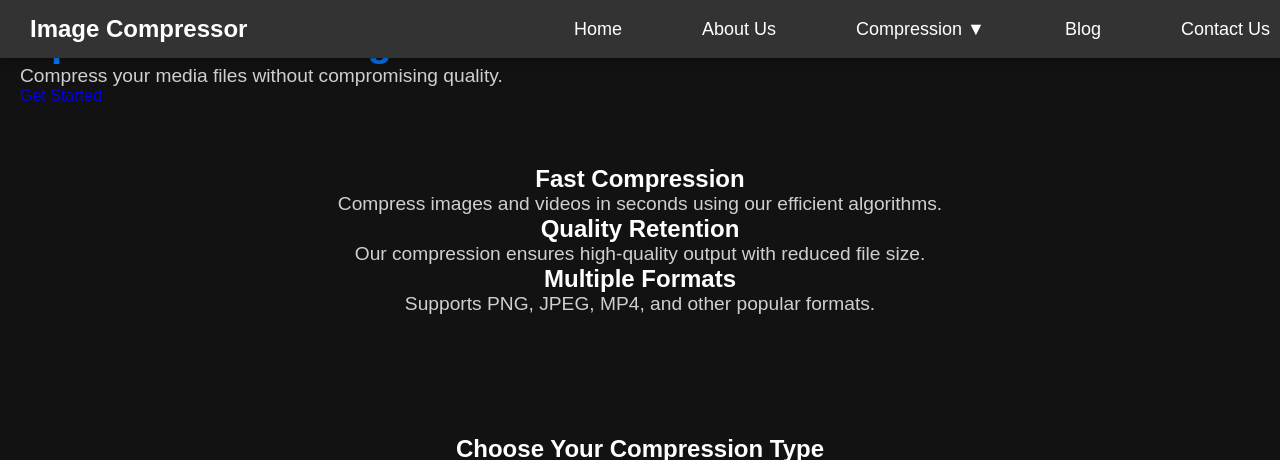
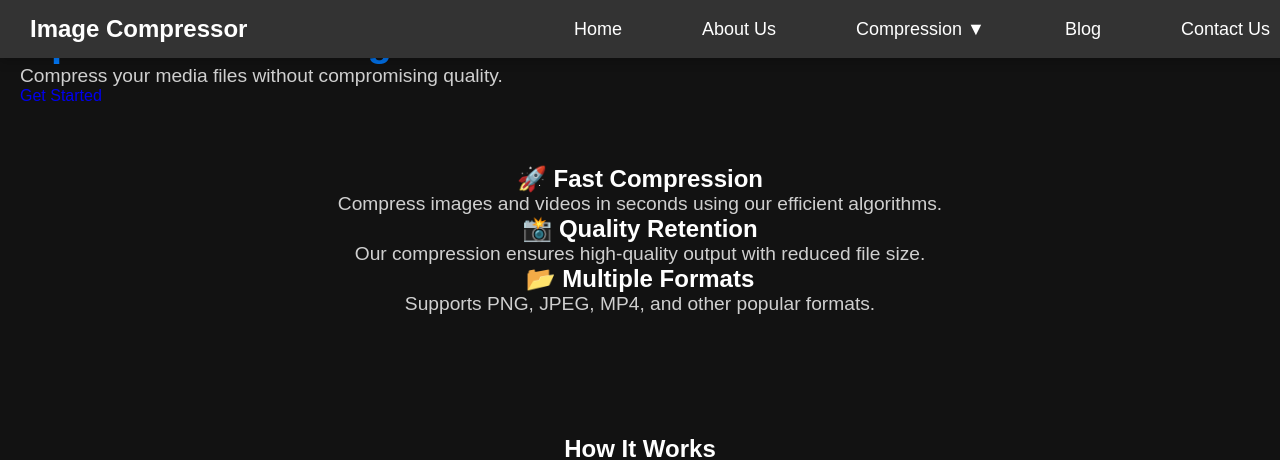
Before and after one commit to martinondiwa/image_compression, a Flask app: page / in a window 1280 px wide. Shown: the top 460 px of the page. Run offline with Flask 3, Linux system fonts and the light colour scheme; some libraries are stand-ins or nearby versions.

Commit message:
Update index.html
sdfghk

```diff
--- a/templates/index.html
+++ b/templates/index.html
@@ -1,41 +1,63 @@
-{#Home  Page#}
+
 {% extends 'base.html' %}
 
 {% block title %}Home - Image Compression{% endblock %}
 
 {% block content %}
+
+<!-- Hero Section with Animated Background -->
 <header class="hero-section">
+    <div class="hero-content">
         <h1>Optimize Your Images & Videos</h1>
         <p>Compress your media files without compromising quality.</p>
         <a href="{{ url_for('single_compression') }}" class="btn">Get Started</a>
+    </div>
 </header>
 
+<!-- Features Section with Animations -->
 <section class="features">
-        <div class="feature">
-            <h2>Fast Compression</h2>
+    <div class="feature fade-in">
+        <h2>🚀 Fast Compression</h2>
         <p>Compress images and videos in seconds using our efficient algorithms.</p>
     </div>
-        <div class="feature">
-            <h2>Quality Retention</h2>
+    <div class="feature fade-in delay-1">
+        <h2>📸 Quality Retention</h2>
         <p>Our compression ensures high-quality output with reduced file size.</p>
     </div>
-        <div class="feature">
-            <h2>Multiple Formats</h2>
+    <div class="feature fade-in delay-2">
+        <h2>📂 Multiple Formats</h2>
         <p>Supports PNG, JPEG, MP4, and other popular formats.</p>
     </div>
 </section>
 
+<!-- Image Compression Carousel -->
+<section class="carousel-section">
+    <h2>How It Works</h2>
+    <div class="carousel">
+        <div class="carousel-track">
+            <img src="{{ url_for('static', filename='images/step1.jpg') }}" alt="Step 1: Upload Image">
+            <img src="{{ url_for('static', filename='images/step2.jpg') }}" alt="Step 2: Select Compression">
+            <img src="{{ url_for('static', filename='images/step3.jpg') }}" alt="Step 3: Download Output">
+        </div>
+    </div>
+</section>
+
+<!-- Compression Options with Hover Effects -->
 <section class="compression-options">
     <h2>Choose Your Compression Type</h2>
     <ul>
-            <li><a href="{{ url_for('single_compression') }}">Single Image Compression</a></li>
-            <li><a href="{{ url_for('multiple_compression') }}">Multiple Image Compression</a></li>
-            <li><a href="{{ url_for('video_compression') }}">Video Compression</a></li>
+        <li><a href="{{ url_for('single_compression') }}" class="hover-effect">Single Image Compression</a></li>
+        <li><a href="{{ url_for('multiple_compression') }}" class="hover-effect">Multiple Image Compression</a></li>
+        <li><a href="{{ url_for('video_compression') }}" class="hover-effect">Video Compression</a></li>
     </ul>
 </section>
 
-    <section class="testimonial">
+<!-- Testimonial Section with Slide-in Animation -->
+<section class="testimonial slide-in">
     <h2>What Our Users Say</h2>
     <p>"This tool saved me so much storage space while keeping my images clear!" - Jane Doe</p>
 </section>
+
 {% endblock %}
+
+<link rel="stylesheet" type="text/css" href="{{ url_for('static', filename='css/style.css') }}">
```
Lines whose indentation alone changed are shown as unchanged.
